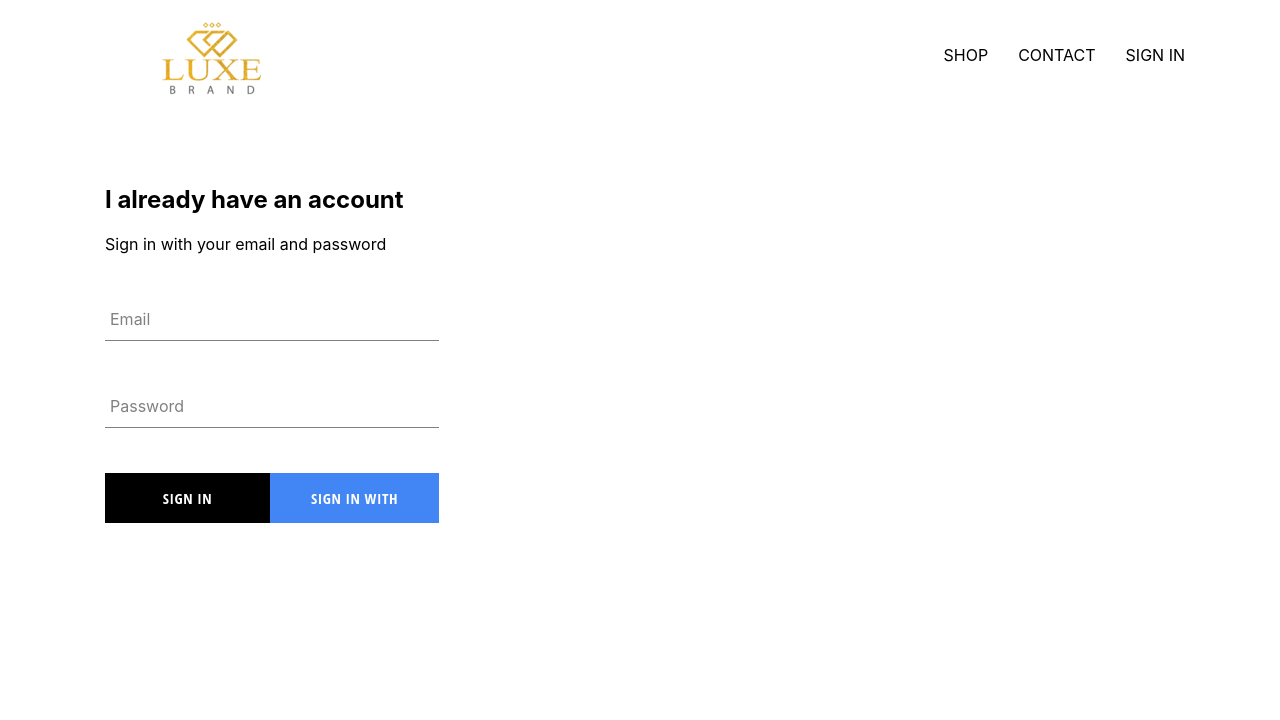
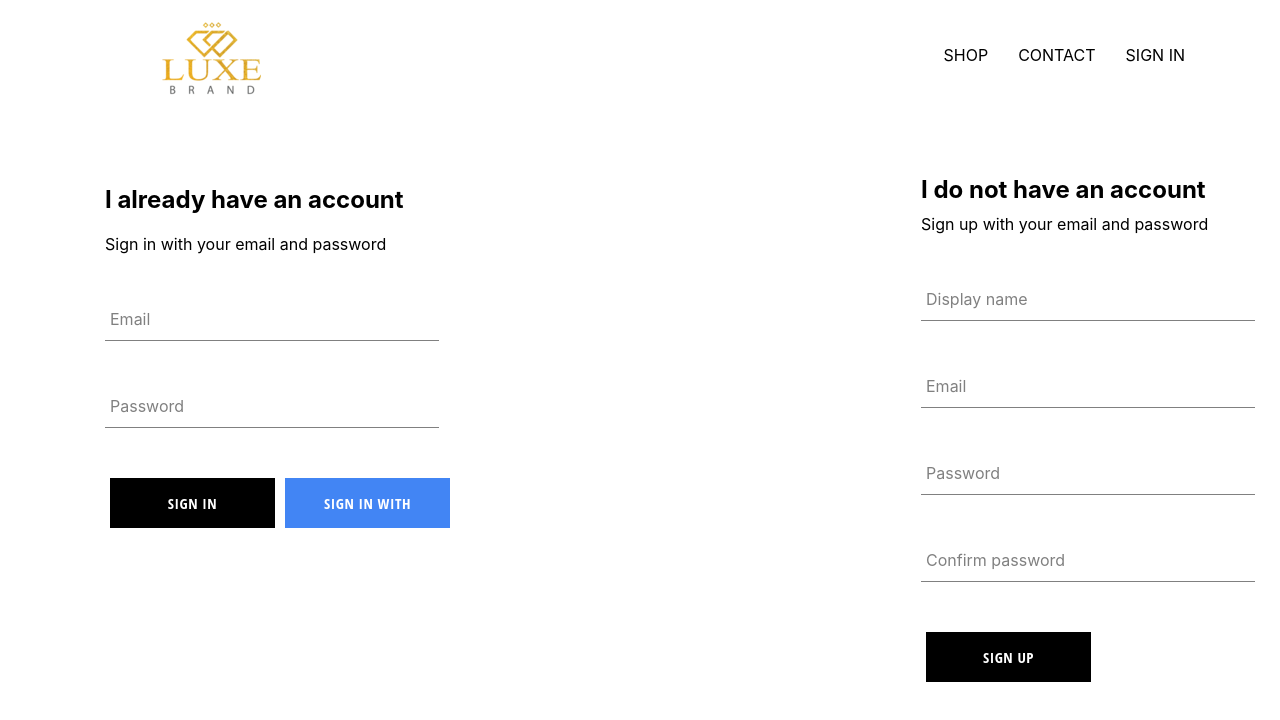
Before and after one commit to lartsarl/luxe-clothing, a React (Create React App) app: page /signin in a window 1280 px wide. Shown: the top 720 px of the page. Built offline with nearby package versions, Linux system fonts and the light colour scheme; no server answers; a web font is replaced by a local one.

Commit message:
Added SignUp compoment to the SignInAndSignUpPage, implemented signing up with email and password

```diff
--- a/src/components/custom-button/custom-button.styles.scss
+++ b/src/components/custom-button/custom-button.styles.scss
@@ -13,6 +13,7 @@
     font-weight: bolder;
     border: none;
     cursor: pointer;
+    margin: 5px 5px;;
 
     &:hover {
       background-color: white;
--- a/src/components/sign-up/sign-up.component.jsx
+++ b/src/components/sign-up/sign-up.component.jsx
@@ -24,7 +24,7 @@ class SignUp extends React.Component {
 
         const { displayName, email, password, confirmPassword } = this.state;
 
-        if (password != confirmPassword) {
+        if (password !== confirmPassword) {
             alert('Passwords do not match. Please try again.');
             return;
         }
--- a/src/components/sign-up/sign-up.styles.scss
+++ b/src/components/sign-up/sign-up.styles.scss
@@ -1,4 +1,4 @@
-.sign-in{
+.sign-up{
     padding: 25px;
     width: 30vw;
     display: flex;
--- a/src/pages/sign-in-and-sing-up/sign-in-and-sing-up.component.jsx
+++ b/src/pages/sign-in-and-sing-up/sign-in-and-sing-up.component.jsx
@@ -1,10 +1,12 @@
 import React from 'react';
 import './sign-in-and-sing-up.styles.scss';
 import SignIn from '../../components/sign-in/sign-in.component'
+import SignUp from '../../components/sign-up/sign-up.component'
 
 const SignInAndSignUpPage = () => (
-    <div className='sign-in-and-sing-up'>
+    <div className='sign-in-and-sign-up'>
         <SignIn></SignIn>
+        <SignUp></SignUp>
     </div>
 )
 
--- a/src/pages/sign-in-and-sing-up/sign-in-and-sing-up.styles.scss
+++ b/src/pages/sign-in-and-sing-up/sign-in-and-sing-up.styles.scss
@@ -0,0 +1,6 @@
+.sign-in-and-sign-up{
+    width:1200px;
+    display: flex;
+    justify-content: space-between;
+    margin: 30px auto;
+}
```
